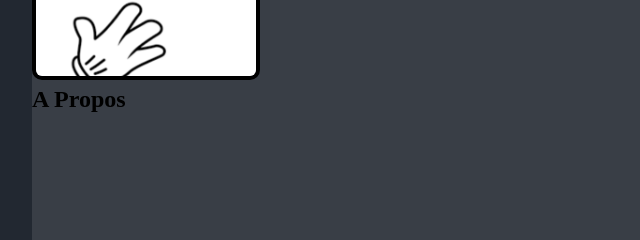
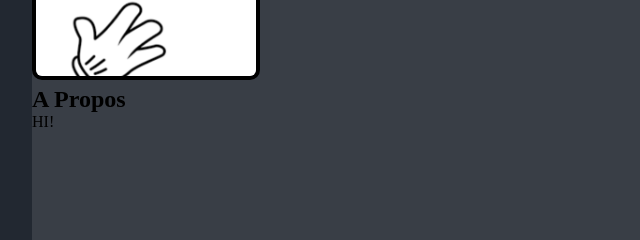
Before and after one commit to Sti3v/ONNE-PROPRE, a plain HTML site: page html/index.html in a window 1280 px wide. Shown: the part 376-616 px from the top of the page, 160-800 px from the left. Drawn offline with Linux system fonts and the light colour scheme.

Commit message:
heeeeeeeeeee

```diff
--- a/html/index.html
+++ b/html/index.html
@@ -78,6 +78,7 @@
       </main>
       <footer>
         <h2 href="./princ/a-propos.html">A Propos</h2>
+        <p>HI!</p>
       </footer>
     </div>
   </body>
```
